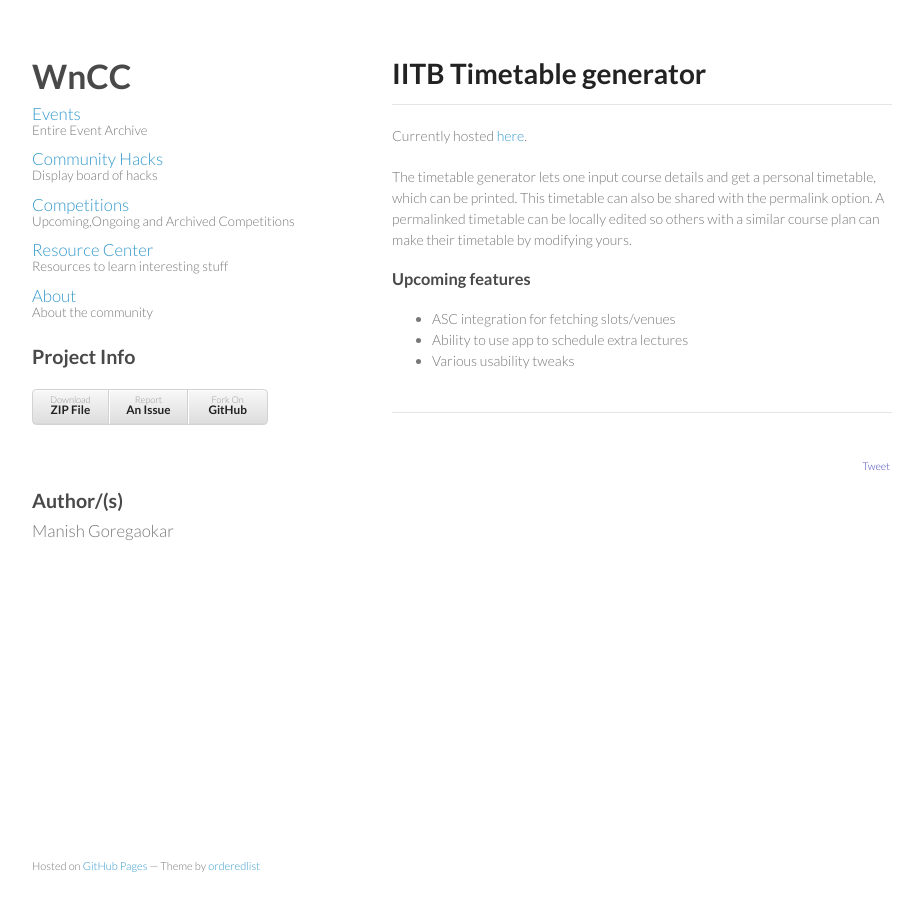
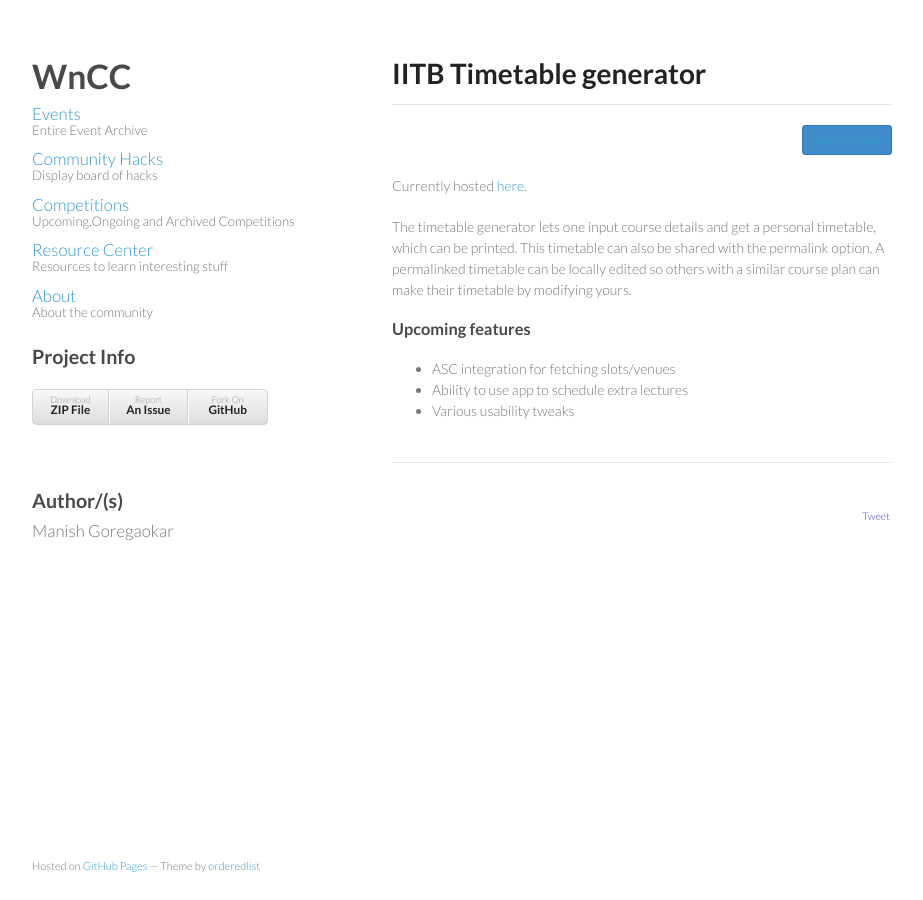
Before and after one commit to wncc/wncc.github.io, a Jekyll site: the page built from hacks/_posts/2014-1-9-timetable-generator.markdown, in a window 1280 px wide. Shown: the whole page, without its empty margins (178-1101 px from the left). Built offline with Jekyll 4.4.1, drawn with Linux system fonts in a browser that asks for light colours; nearby versions of some CDN libraries; Markdown is read by kramdown in place of the engine named in the settings; comment, search, counter and statistics services are not loaded.

Commit message:
#7 oh so that's where it was

```diff
--- a/_layouts/posts.html
+++ b/_layouts/posts.html
@@ -5,5 +5,11 @@
 <article>
 <h1>{{page.title}}</h1>
 <hr/>
+{% if page.hack_url %}
+<div style="text-align:right">
+<button type=button class=btn-primary><a href="{{page.hack_url}}">Visit Website</a></button>
+</div>
+{% endif %}
+<p>{{ page.shortdescription }}</p>
 {{content}}
 </article>
```
